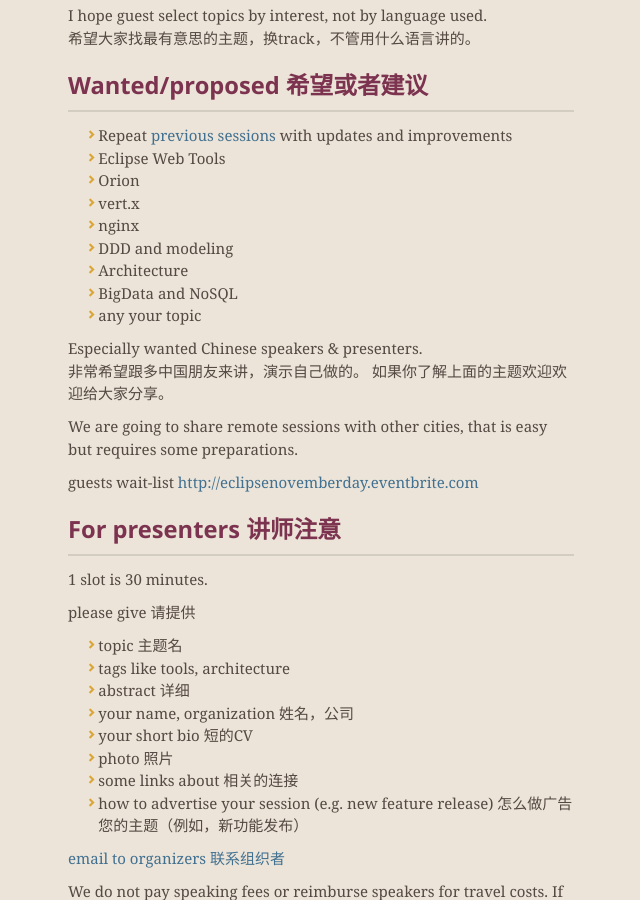
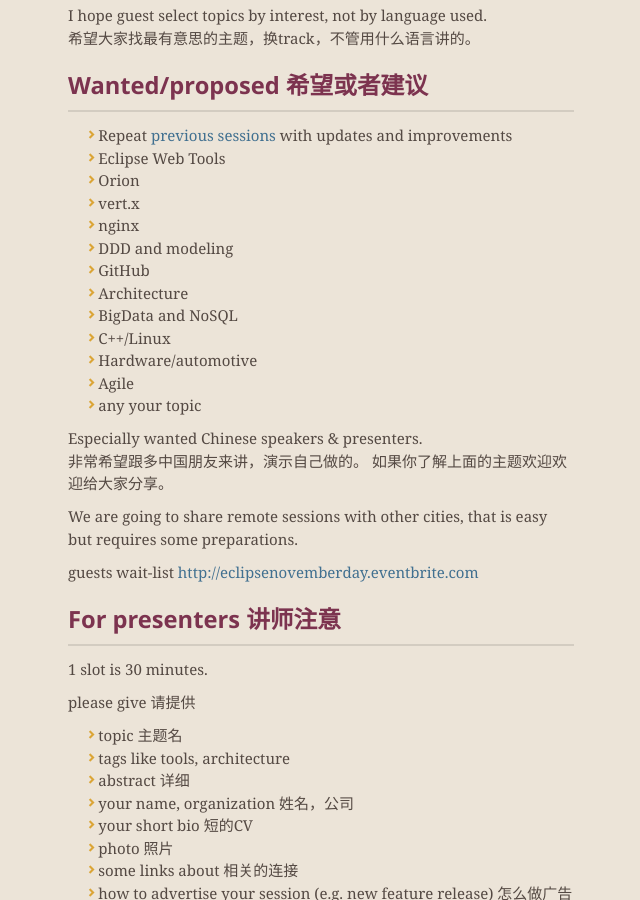
Before and after one commit to Eclipse-China/Eclipse-China.github.io, a Jekyll site: the page built from novemberdays/index.md, in a window 1280 px wide and 900 px high, scrolled down 683 px. Shown: the whole window, without its empty margins (319-959 px from the left). Built offline with Jekyll 4.4.1, drawn with Linux system fonts in a browser that asks for light colours; nearby versions of some CDN libraries; Markdown is read by kramdown in place of the engine named in the settings; comment, search, counter and statistics services are not loaded.

Commit message:
more topics

```diff
--- a/novemberdays/index.md
+++ b/novemberdays/index.md
@@ -33,8 +33,12 @@ I hope guest select topics by interest, not by language used.
 - vert.x
 - nginx
 - DDD and modeling
+- GitHub
 - Architecture
 - BigData and NoSQL
+- C++/Linux
+- Hardware/automotive
+- Agile
 - any your topic
 
 Especially wanted Chinese speakers & presenters.
```
